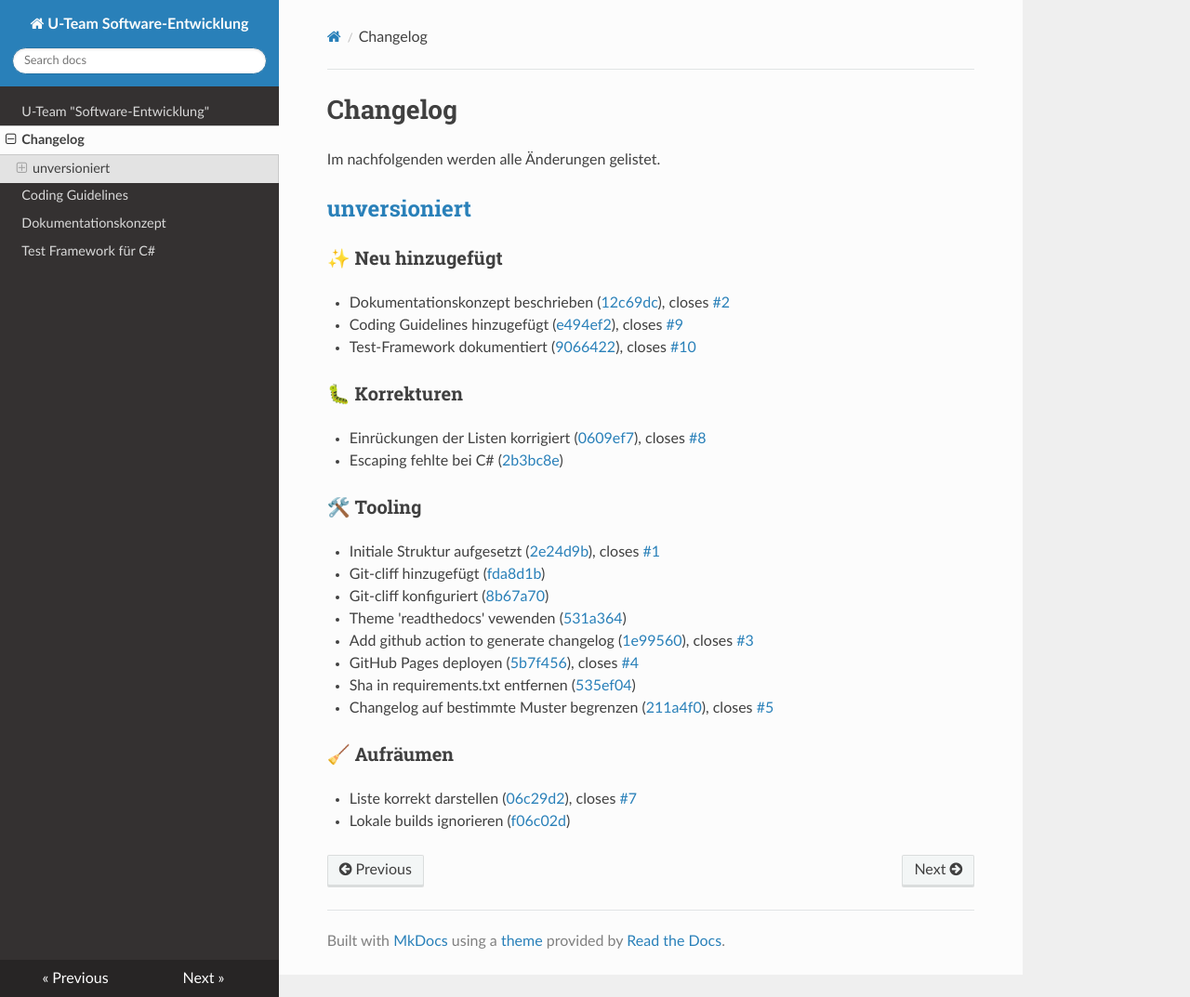
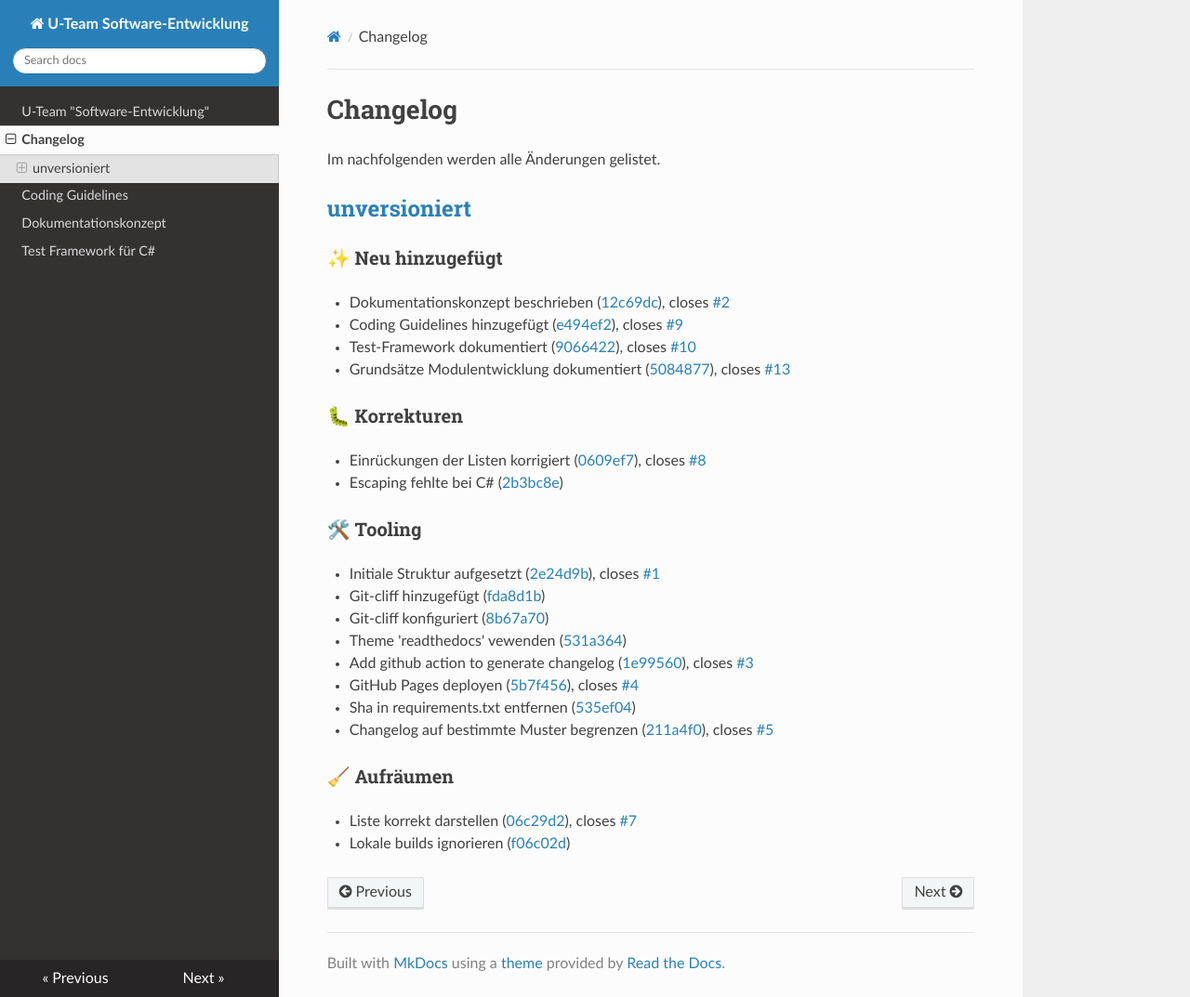
Before and after one commit to BBBaden/uteam-swdev-docs, an MkDocs documentation site: the page built from docs/CHANGELOG.md, in a window 1280 px wide and 1073 px high. Shown: the whole window at 93% size. Built offline with MkDocs 1.6.1, drawn with Linux system fonts in a browser that asks for light colours; nearby versions of some CDN libraries.

Commit message:
chore: Update changelog

```diff
--- a/docs/CHANGELOG.md
+++ b/docs/CHANGELOG.md
@@ -9,6 +9,7 @@ Im nachfolgenden werden alle Änderungen gelistet.
 - Dokumentationskonzept beschrieben ([12c69dc](https://github.com/BBBaden/uteam-swdev-docs/commit/12c69dcd99977c7832bd67852c143d971b29a129)), closes [#2](https://github.com/BBBaden/uteam-swdev-docs/issues/2)
 - Coding Guidelines hinzugefügt ([e494ef2](https://github.com/BBBaden/uteam-swdev-docs/commit/e494ef2a534954c7e34123b7e55f564e9736ef62)), closes [#9](https://github.com/BBBaden/uteam-swdev-docs/issues/9)
 - Test-Framework dokumentiert ([9066422](https://github.com/BBBaden/uteam-swdev-docs/commit/9066422ccc356e1d936f6c9e1d738dc2c3ebee24)), closes [#10](https://github.com/BBBaden/uteam-swdev-docs/issues/10)
+- Grundsätze Modulentwicklung dokumentiert ([5084877](https://github.com/BBBaden/uteam-swdev-docs/commit/508487732ece61132e415e098bd03af041798bf7)), closes [#13](https://github.com/BBBaden/uteam-swdev-docs/issues/13)
 
 ### 🐛 Korrekturen
 
```
